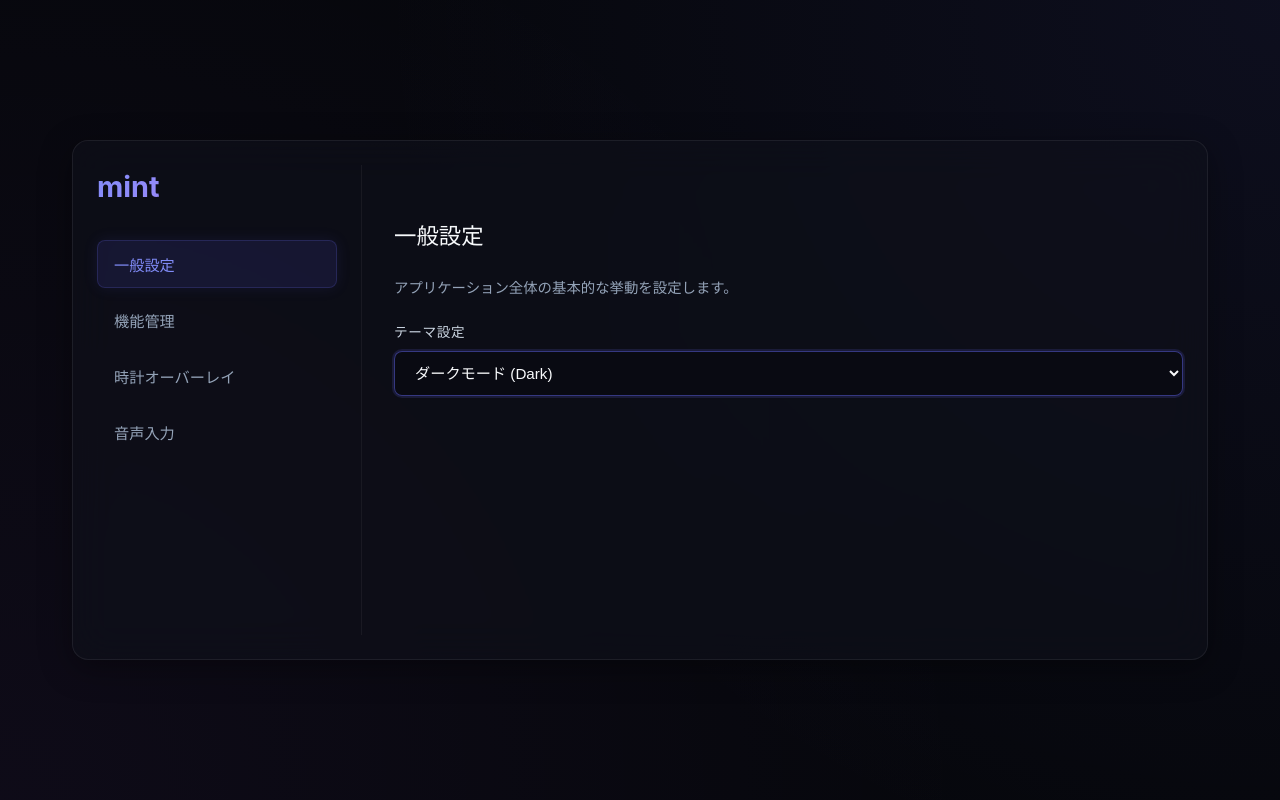
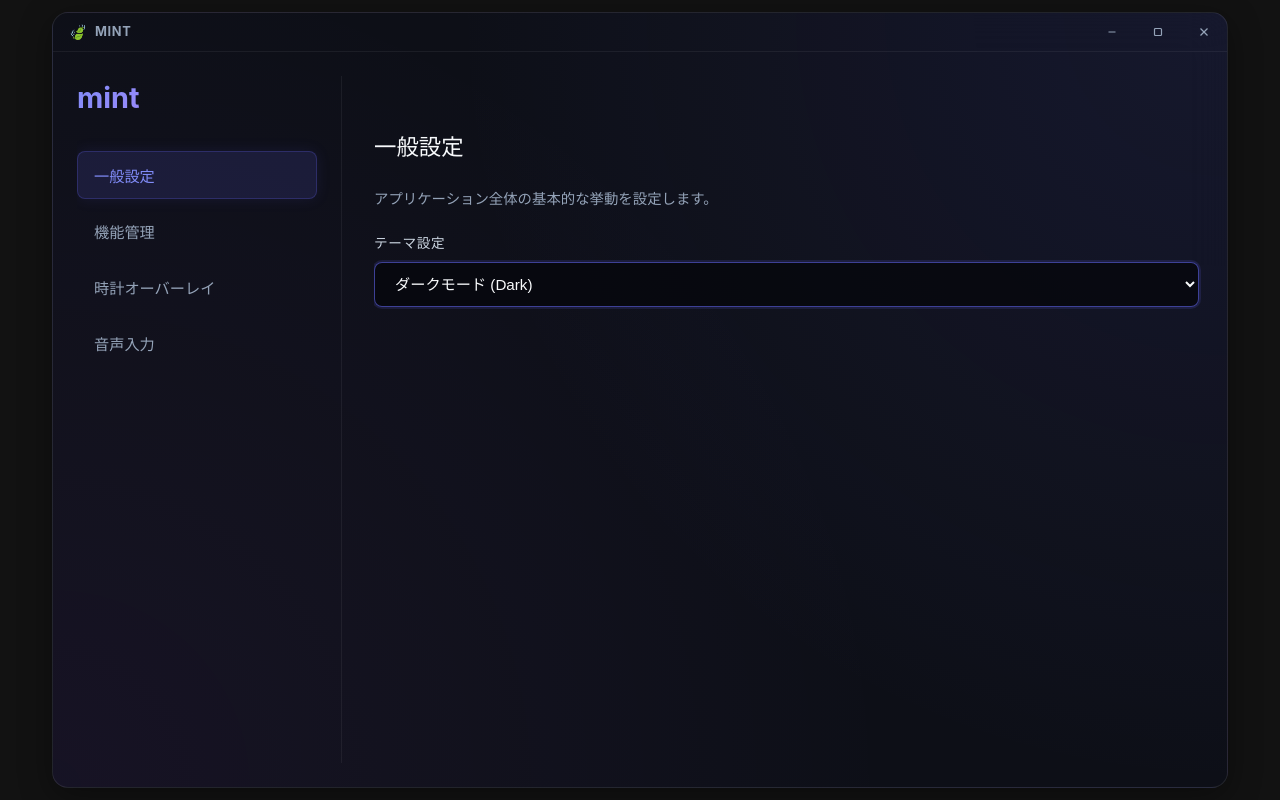
Before and after one commit to ibukani/mint, a React (Vite) app: page / in a window 1280 px wide. Built offline with nearby package versions, Linux system fonts and the light colour scheme.

Commit message:
feat: improve design with frameless transparent window and custom titlebar

```diff
--- a/src/core/defaultSettings.ts
+++ b/src/core/defaultSettings.ts
@@ -16,8 +16,4 @@ export const defaultAppSettings: AppSettings = {
     language: "ja",
     status: "available",
   },
-  testFeature: {
-    enabled: false,
-    shortcut: "Ctrl+Alt+T",
-  },
 };
--- a/src/design/layout/AppShell.tsx
+++ b/src/design/layout/AppShell.tsx
@@ -2,6 +2,7 @@ import type React from "react";
 import { Panel } from "../components/Panel";
 import { ContentArea } from "./ContentArea";
 import { Sidebar, type SidebarTab } from "./Sidebar";
+import { TitleBar } from "./TitleBar";
 
 interface AppShellProps<TTabId extends string> {
   title: string;
@@ -20,6 +21,8 @@ export const AppShell = <TTabId extends string>({
 }: AppShellProps<TTabId>) => {
   return (
     <Panel className="app-shell">
+      <TitleBar title={title} />
+      <div className="app-shell__body">
         <Sidebar
           title={title}
           tabs={tabs}
@@ -27,6 +30,7 @@ export const AppShell = <TTabId extends string>({
           onTabChange={onTabChange}
         />
         <ContentArea>{children}</ContentArea>
+      </div>
     </Panel>
   );
 };
--- /dev/null
+++ b/src/design/layout/TitleBar.tsx
@@ -0,0 +1,130 @@
+import { getCurrentWindow } from "@tauri-apps/api/window";
+import type React from "react";
+
+interface TitleBarProps {
+  title?: string;
+}
+
+export const TitleBar: React.FC<TitleBarProps> = ({ title = "mint" }) => {
+  const handleMinimize = async () => {
+    try {
+      const win = getCurrentWindow();
+      if (typeof win.minimize === "function") {
+        await win.minimize();
+      }
+    } catch (e) {
+      console.warn("Failed to minimize window:", e);
+    }
+  };
+
+  const handleMaximize = async () => {
+    try {
+      const win = getCurrentWindow();
+      if (typeof win.toggleMaximize === "function") {
+        await win.toggleMaximize();
+      }
+    } catch (e) {
+      console.warn("Failed to toggle maximize window:", e);
+    }
+  };
+
+  const handleClose = async () => {
+    try {
+      const win = getCurrentWindow();
+      if (typeof win.close === "function") {
+        await win.close();
+      }
+    } catch (e) {
+      console.warn("Failed to close window:", e);
+    }
+  };
+
+  const handleMouseDown = async (e: React.MouseEvent) => {
+    if (e.button === 0) {
+      const target = e.target as HTMLElement;
+      if (target.closest(".app-titlebar__controls")) {
+        return;
+      }
+      try {
+        const win = getCurrentWindow();
+        if (typeof win.startDragging === "function") {
+          await win.startDragging();
+        }
+      } catch (err) {
+        console.warn("Failed to start dragging window:", err);
+      }
+    }
+  };
+
+  return (
+    // biome-ignore lint/a11y/noStaticElementInteractions: window dragging area
+    <div
+      className="app-titlebar"
+      data-tauri-drag-region
+      onMouseDown={handleMouseDown}
+    >
+      <div className="app-titlebar__logo" data-tauri-drag-region>
+        <span className="app-titlebar__icon" data-tauri-drag-region>
+          🍃
+        </span>
+        <span className="app-titlebar__text" data-tauri-drag-region>
+          {title}
+        </span>
+      </div>
+      <div className="app-titlebar__controls">
+        <button
+          type="button"
+          className="app-titlebar__button app-titlebar__button--minimize"
+          onClick={handleMinimize}
+          aria-label="最小化"
+        >
+          <svg
+            width="12"
+            height="12"
+            viewBox="0 0 12 12"
+            fill="none"
+            stroke="currentColor"
+            strokeWidth="1.2"
+          >
+            <line x1="2.5" y1="6" x2="9.5" y2="6" />
+          </svg>
+        </button>
+        <button
+          type="button"
+          className="app-titlebar__button app-titlebar__button--maximize"
+          onClick={handleMaximize}
+          aria-label="最大化"
+        >
+          <svg
+            width="12"
+            height="12"
+            viewBox="0 0 12 12"
+            fill="none"
+            stroke="currentColor"
+            strokeWidth="1.2"
+          >
+            <rect x="2.5" y="2.5" width="7" height="7" rx="1" />
+          </svg>
+        </button>
+        <button
+          type="button"
+          className="app-titlebar__button app-titlebar__button--close"
+          onClick={handleClose}
+          aria-label="閉じる"
+        >
+          <svg
+            width="12"
+            height="12"
+            viewBox="0 0 12 12"
+            fill="none"
+            stroke="currentColor"
+            strokeWidth="1.2"
+          >
+            <line x1="2.5" y1="2.5" x2="9.5" y2="9.5" />
+            <line x1="9.5" y1="2.5" x2="2.5" y2="9.5" />
+          </svg>
+        </button>
+      </div>
+    </div>
+  );
+};
--- a/src/design/layout/index.ts
+++ b/src/design/layout/index.ts
@@ -3,3 +3,4 @@ export { ContentArea } from "./ContentArea";
 export { OverlayCard } from "./OverlayCard";
 export { OverlayFrame } from "./OverlayFrame";
 export { Sidebar, type SidebarTab } from "./Sidebar";
+export { TitleBar } from "./TitleBar";
--- a/src/design/theme.css
+++ b/src/design/theme.css
@@ -13,74 +13,78 @@
   --color-success: #86efac;
   --color-warning: #fde68a;
 
-  --surface-page: #06070c;
-  --surface-root: #08090f;
-  --surface-panel: rgb(15 17 28 / 60%);
-  --surface-control: rgb(10 11 18 / 80%);
-  --surface-control-hover: rgb(255 255 255 / 3%);
-  --surface-accent: rgb(99 102 241 / 12%);
-  --surface-accent-action: rgb(99 102 241 / 18%);
-  --surface-accent-action-hover: rgb(99 102 241 / 28%);
-  --surface-error: rgb(239 68 68 / 15%);
-  --surface-success: rgb(34 197 94 / 13%);
-  --surface-warning: rgb(245 158 11 / 14%);
-  --surface-overlay: rgb(10 11 20 / 75%);
+  --surface-page: #05060b;
+  --surface-root: #07080d;
+  --surface-panel: rgba(13, 15, 26, 0.75);
+  --surface-control: rgba(8, 9, 15, 0.85);
+  --surface-control-hover: rgba(255, 255, 255, 0.04);
+  --surface-accent: rgba(99, 102, 241, 0.15);
+  --surface-accent-action: rgba(99, 102, 241, 0.22);
+  --surface-accent-action-hover: rgba(99, 102, 241, 0.32);
+  --surface-error: rgba(239, 68, 68, 0.15);
+  --surface-success: rgba(34, 197, 94, 0.13);
+  --surface-warning: rgba(245, 158, 11, 0.14);
+  --surface-overlay: rgba(8, 9, 16, 0.8);
+  --surface-titlebar-btn-hover: rgba(255, 255, 255, 0.08);
+  --surface-titlebar-btn-active: rgba(255, 255, 255, 0.15);
 
-  --border-panel: rgb(255 255 255 / 7%);
-  --border-subtle: rgb(255 255 255 / 5%);
-  --border-control: rgb(255 255 255 / 8%);
-  --border-control-focus: rgb(99 102 241 / 50%);
-  --border-accent: rgb(99 102 241 / 20%);
-  --border-action: rgb(99 102 241 / 35%);
-  --border-action-hover: rgb(129 140 248 / 55%);
-  --border-error: rgb(239 68 68 / 30%);
-  --border-success: rgb(34 197 94 / 32%);
-  --border-warning: rgb(245 158 11 / 32%);
-  --border-overlay: rgb(255 255 255 / 9%);
+  --border-panel: rgba(255, 255, 255, 0.09);
+  --border-subtle: rgba(255, 255, 255, 0.06);
+  --border-control: rgba(255, 255, 255, 0.09);
+  --border-control-focus: rgba(99, 102, 241, 0.6);
+  --border-accent: rgba(99, 102, 241, 0.25);
+  --border-action: rgba(99, 102, 241, 0.4);
+  --border-action-hover: rgba(129, 140, 248, 0.65);
+  --border-error: rgba(239, 68, 68, 0.35);
+  --border-success: rgba(34, 197, 94, 0.35);
+  --border-warning: rgba(245, 158, 11, 0.35);
+  --border-overlay: rgba(255, 255, 255, 0.1);
 
-  --page-accent-top: rgb(99 102 241 / 8%);
-  --page-accent-bottom: rgb(168 85 247 / 5%);
+  --page-accent-top: rgba(99, 102, 241, 0.1);
+  --page-accent-bottom: rgba(168, 85, 247, 0.06);
 }
 
 :root[data-theme="light"] {
   color-scheme: light;
 
-  --color-text-primary: #111827;
+  --color-text-primary: #0f172a;
   --color-text-secondary: #334155;
-  --color-text-muted: #64748b;
+  --color-text-muted: #475569;
   --color-text-subtle: #64748b;
   --color-placeholder: #94a3b8;
   --color-accent: #4f46e5;
   --color-accent-strong: #7c3aed;
-  --color-error: #b91c1c;
-  --color-success: #15803d;
-  --color-warning: #92400e;
+  --color-error: #dc2626;
+  --color-success: #16a34a;
+  --color-warning: #d97706;
 
-  --surface-page: #f8fafc;
-  --surface-root: #f1f5f9;
-  --surface-panel: rgb(255 255 255 / 75%);
-  --surface-control: rgb(255 255 255 / 90%);
-  --surface-control-hover: rgb(15 23 42 / 4%);
-  --surface-accent: rgb(79 70 229 / 10%);
-  --surface-accent-action: rgb(79 70 229 / 13%);
-  --surface-accent-action-hover: rgb(79 70 229 / 20%);
-  --surface-error: rgb(239 68 68 / 10%);
-  --surface-success: rgb(34 197 94 / 10%);
-  --surface-warning: rgb(245 158 11 / 12%);
-  --surface-overlay: rgb(10 11 20 / 75%);
+  --surface-page: #f1f5f9;
+  --surface-root: #e2e8f0;
+  --surface-panel: rgba(255, 255, 255, 0.8);
+  --surface-control: rgba(255, 255, 255, 0.95);
+  --surface-control-hover: rgba(15, 23, 42, 0.05);
+  --surface-accent: rgba(79, 70, 229, 0.12);
+  --surface-accent-action: rgba(79, 70, 229, 0.15);
+  --surface-accent-action-hover: rgba(79, 70, 229, 0.22);
+  --surface-error: rgba(239, 68, 68, 0.1);
+  --surface-success: rgba(34, 197, 94, 0.1);
+  --surface-warning: rgba(245, 158, 11, 0.12);
+  --surface-overlay: rgba(15, 23, 42, 0.8);
+  --surface-titlebar-btn-hover: rgba(0, 0, 0, 0.06);
+  --surface-titlebar-btn-active: rgba(0, 0, 0, 0.12);
 
-  --border-panel: rgb(15 23 42 / 10%);
-  --border-subtle: rgb(15 23 42 / 8%);
-  --border-control: rgb(15 23 42 / 14%);
-  --border-control-focus: rgb(79 70 229 / 50%);
-  --border-accent: rgb(79 70 229 / 20%);
-  --border-action: rgb(79 70 229 / 35%);
-  --border-action-hover: rgb(79 70 229 / 55%);
-  --border-error: rgb(185 28 28 / 30%);
-  --border-success: rgb(21 128 61 / 28%);
-  --border-warning: rgb(146 64 14 / 28%);
-  --border-overlay: rgb(255 255 255 / 9%);
+  --border-panel: rgba(15, 23, 42, 0.12);
+  --border-subtle: rgba(15, 23, 42, 0.09);
+  --border-control: rgba(15, 23, 42, 0.16);
+  --border-control-focus: rgba(79, 70, 229, 0.6);
+  --border-accent: rgba(79, 70, 229, 0.25);
+  --border-action: rgba(79, 70, 229, 0.4);
+  --border-action-hover: rgba(79, 70, 229, 0.6);
+  --border-error: rgba(220, 38, 38, 0.35);
+  --border-success: rgba(22, 163, 74, 0.35);
+  --border-warning: rgba(217, 119, 6, 0.35);
+  --border-overlay: rgba(15, 23, 42, 0.15);
 
-  --page-accent-top: rgb(79 70 229 / 8%);
-  --page-accent-bottom: rgb(124 58 237 / 5%);
+  --page-accent-top: rgba(79, 70, 229, 0.1);
+  --page-accent-bottom: rgba(124, 58, 237, 0.06);
 }
--- a/src/index.css
+++ b/src/index.css
@@ -6,7 +6,7 @@
   line-height: 1.5;
   font-weight: var(--font-weight-regular);
   color: var(--color-text-primary);
-  background-color: var(--surface-root);
+  background-color: transparent;
   font-synthesis: none;
   text-rendering: optimizeLegibility;
   -webkit-font-smoothing: antialiased;
@@ -17,28 +17,19 @@ body {
   margin: 0;
   display: flex;
   place-items: center;
+  justify-content: center;
   min-width: 320px;
   min-height: 100vh;
-  background:
-    radial-gradient(
-      circle at top right,
-      var(--page-accent-top) 0%,
-      transparent 60%
-    ),
-    radial-gradient(
-      circle at bottom left,
-      var(--page-accent-bottom) 0%,
-      transparent 65%
-    ),
-    var(--surface-page);
-  overflow-x: hidden;
+  background: transparent;
+  overflow: hidden;
 }
 
 #root {
   width: 100%;
   max-width: var(--size-app-max-width);
+  height: 100vh;
   margin: 0 auto;
-  padding: var(--space-6);
+  padding: 12px;
   box-sizing: border-box;
 }
 
@@ -50,7 +41,18 @@ body {
 }
 
 .design-panel {
-  background: var(--surface-panel);
+  background:
+    radial-gradient(
+      circle at top right,
+      var(--page-accent-top) 0%,
+      transparent 55%
+    ),
+    radial-gradient(
+      circle at bottom left,
+      var(--page-accent-bottom) 0%,
+      transparent 60%
+    ),
+    var(--surface-panel);
   backdrop-filter: blur(var(--blur-xl));
   -webkit-backdrop-filter: blur(var(--blur-xl));
   border: 1px solid var(--border-panel);
@@ -60,10 +62,90 @@ body {
 
 .app-shell {
   display: flex;
+  flex-direction: column;
+  height: calc(100vh - 24px);
+  min-height: 520px;
+  padding: 0;
+  gap: 0;
+  box-sizing: border-box;
+  overflow: hidden;
+}
+
+.app-shell__body {
+  display: flex;
+  flex: 1;
   gap: var(--space-6);
-  min-height: 520px;
   padding: var(--space-5);
   box-sizing: border-box;
+  overflow: hidden;
+}
+
+/* TitleBar Styles */
+.app-titlebar {
+  display: flex;
+  align-items: center;
+  justify-content: space-between;
+  height: 38px;
+  padding: 0 var(--space-4);
+  border-bottom: 1px solid var(--border-subtle);
+  user-select: none;
+}
+
+.app-titlebar__logo {
+  display: flex;
+  align-items: center;
+  gap: var(--space-2);
+}
+
+.app-titlebar__icon {
+  font-size: var(--font-size-md);
+}
+
+.app-titlebar__text {
+  font-size: var(--font-size-xs);
+  font-weight: var(--font-weight-bold);
+  color: var(--color-text-muted);
+  letter-spacing: 0.05em;
+  text-transform: uppercase;
+}
+
+.app-titlebar__controls {
+  display: flex;
+  align-items: center;
+  height: 100%;
+  margin-right: calc(-1 * var(--space-4));
+}
+
+.app-titlebar__button {
+  display: flex;
+  align-items: center;
+  justify-content: center;
+  width: 46px;
+  height: 38px;
+  border: none;
+  background: transparent;
+  color: var(--color-text-muted);
+  cursor: pointer;
+  transition: all var(--transition-fast);
+}
+
+.app-titlebar__button:hover {
+  background: var(--surface-titlebar-btn-hover);
+  color: var(--color-text-primary);
+}
+
+.app-titlebar__button:active {
+  background: var(--surface-titlebar-btn-active);
+}
+
+.app-titlebar__controls .app-titlebar__button--close:hover {
+  background: #e81123;
+  color: #ffffff;
+}
+
+.app-titlebar__controls .app-titlebar__button--close:active {
+  background: #f1707a;
+  color: #ffffff;
 }
 
 .app-sidebar {
@@ -73,6 +155,7 @@ body {
   gap: var(--space-2);
   border-right: 1px solid var(--border-subtle);
   padding-right: var(--space-5);
+  overflow-y: auto;
 }
 
 .app-sidebar__title {
@@ -125,6 +208,8 @@ body {
   flex-direction: column;
   gap: var(--space-4);
   animation: fadeIn var(--transition-slow);
+  overflow-y: auto;
+  padding-right: var(--space-1);
 }
 
 .settings-save-status {
```
Also changed, not shown: src-tauri/tauri.conf.json (+5 -2 lines), 1 other file (tests, documents, lock files or other folders). Lines whose indentation alone changed are shown as unchanged.
